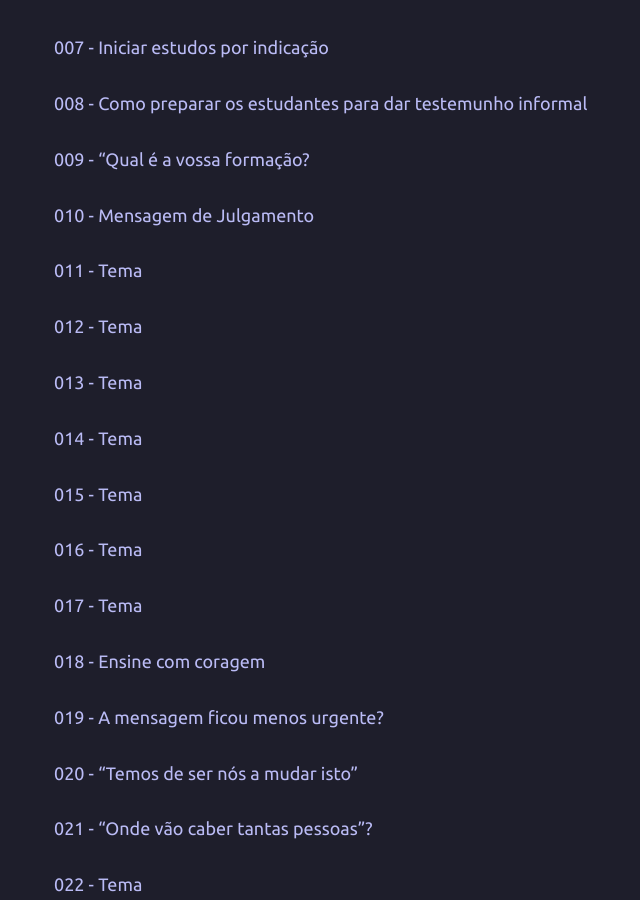
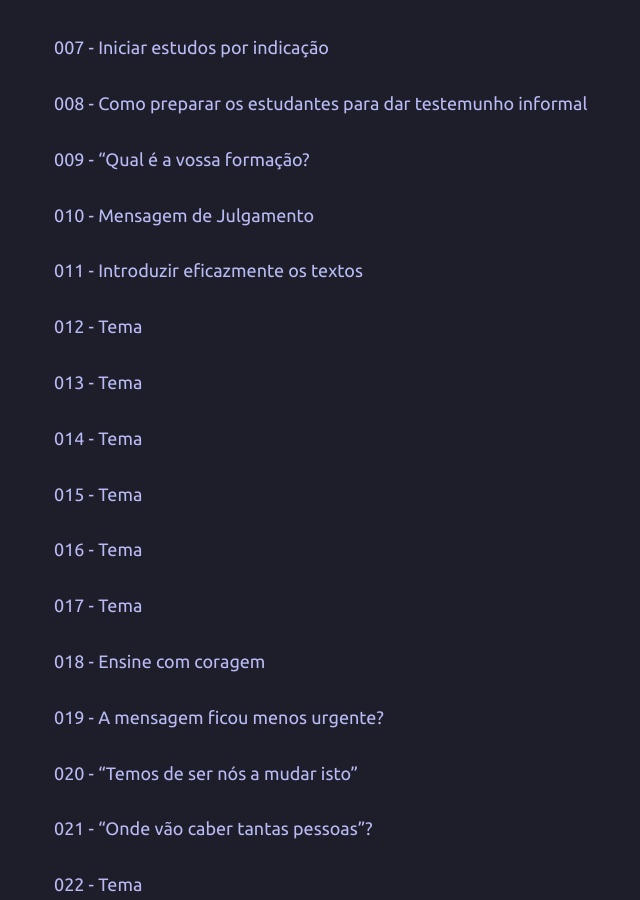
Before and after one commit to joaquim-capitao/jw, a Jekyll site: the page built from saidas/index.md, in a window 1280 px wide and 900 px high, scrolled down 432 px. Shown: the whole window, without its empty margins (255-895 px from the left). Built offline with Jekyll 4.4.1, drawn with Linux system fonts in a browser that asks for light colours; our own code applies the rules of GitHub Pages for plain Markdown files.

Commit message:
Update link text for item 011 in index.md

```diff
--- a/saidas/index.md
+++ b/saidas/index.md
@@ -21,7 +21,7 @@
 
 [010 - Mensagem de Julgamento](https://joaquim-capitao.github.io/jw/saidas/010-saida)
 
-[011 - Tema](https://joaquim-capitao.github.io/jw/saidas/011-saida)
+[011 - Introduzir eficazmente os textos](https://joaquim-capitao.github.io/jw/saidas/011-saida)
 
 [012 - Tema](https://joaquim-capitao.github.io/jw/saidas/012-saida)
 
```
